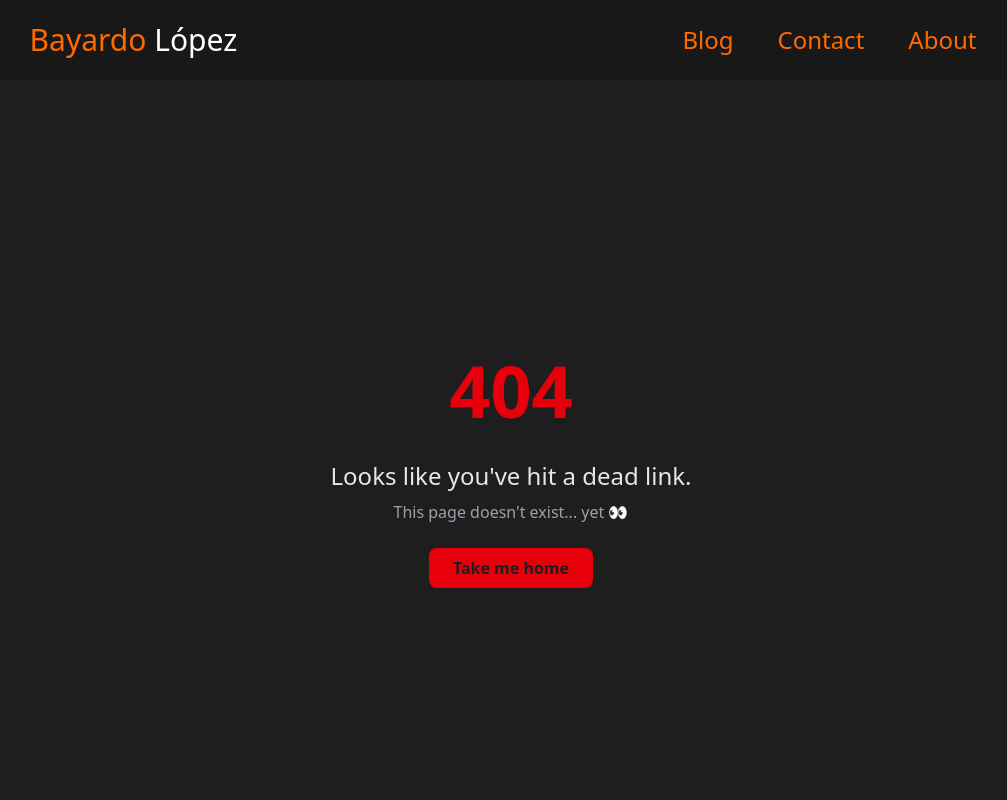
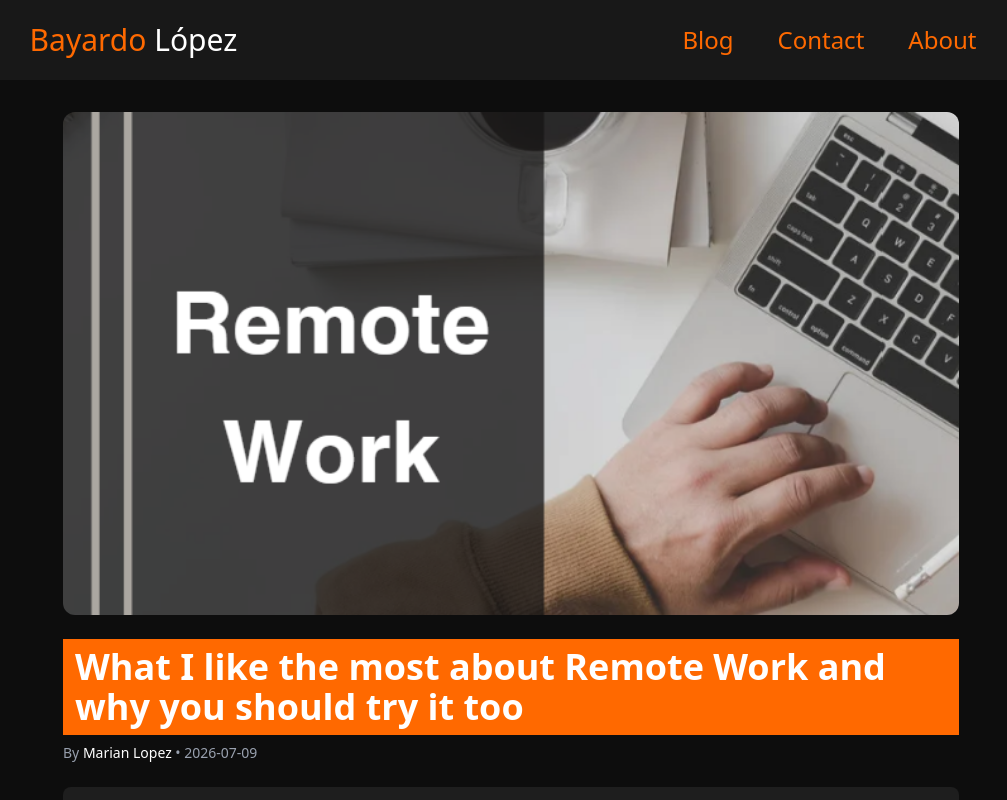
Before and after one commit to MrTato/personal-portfolio-vue, a Vue app: page /blog/what-i-like-the-most-about-remote-work-and-why-you in a window 1280 px wide. Before the commit this address led to /. Shown: the top 800 px of the page, without its empty margins (129-1136 px from the left). Built offline with nearby package versions, Linux system fonts and the light colour scheme.

Commit message:
added remote work blog post

```diff
--- /dev/null
+++ b/src/content/blog/what-i-like-the-most-about-remote-work-and-why-you.md
@@ -0,0 +1,37 @@
+## Why I Love Remote Work (And Why You Might Too)
+
+Remote work has come a long way from being a niche perk to a widely adopted way of life. While the concept of telecommuting dates back to the 1970s, it wasn’t until the global pandemic in 2020 that it truly became mainstream (Nilles, 1994). By then, companies had no choice but to embrace flexibility.
+
+As we adapted, many of us discovered unexpected benefits and for me, remote work quickly became more than just a necessity; it became a lifestyle I genuinely enjoy. With powerful digital tools and changing work cultures, more people are choosing flexibility, and I think you should consider it too.
+
+## Why I Love Remote Work
+
+### 1. More Time for My Mornings
+
+One of the best parts of remote work is the ability to start my day without rushing. No more sitting in traffic or running to catch the bus. Instead, I can go for a walk, get a quick workout in, play with my pets, or do some light cleaning before sitting down to work. I also get to enjoy home-cooked meals, which not only helps me eat healthier but also saves me a lot of money compared to eating out every day.
+
+### 2. Freedom to Work from Anywhere
+
+Remote work gives me the freedom to switch up my environment. Some days, I’ll work from a cozy coffee shop; other days, I’ll set up near the beach and enjoy the view while tackling my to-do list. Having this variety helps keep me inspired and energized. It’s a small luxury that makes a big difference in how I experience my workdays.
+
+### 3. A Workspace That’s Uniquely Mine
+
+I love having control over my workspace. I’ve personalized my home office with things that make me feel motivated and focused: Rubik’s cubes, photos of friends and family, decorative lights, and sticky notes with little affirmations. It’s a space that reflects who I am and helps me feel at home, even while I’m getting work done. And let’s face it, some people will think having puzzles is like playing with a toy at work, but it actually helps me focus.
+
+## Why You Should Try It Too
+
+If you’re craving a more flexible schedule, the ability to work from anywhere, or opportunities to collaborate with companies beyond your geographic area, remote work might be exactly what you need. You’ll save on commuting costs, eat better, and get to design a space that works for you. Remote work isn’t just a trend, it’s a way to take ownership of your time and energy.
+
+Give it a shot. Your ideal workday might be more within reach than you think.
+
+---
+
+## Works Cited
+
+- Alexander, Anne, et al. “American Opportunity Survey: Flexibility Is Here to Stay.” *McKinsey & Company*, 23 June 2022, [https://www.mckinsey.com/featured-insights/mckinsey-explainers/remote-work](https://www.mckinsey.com/featured-insights/mckinsey-explainers/remote-work).
+
+- Nilles, Jack M. *Making Telecommuting Happen: A Guide for Telemanagers and Telecommuters*. Van Nostrand Reinhold, 1994.
+
+- LumApps. “12 Benefits of Working Remotely (for Employers and Employees).” *LumApps*, 4 Apr. 2023, [https://www.lumapps.com/digital-workplace/benefits-of-working-remotely/](https://www.lumapps.com/digital-workplace/benefits-of-working-remotely/).
+
+- Image by Bongkarn Thanyakij from Pexels
--- a/src/data/blogPosts.js
+++ b/src/data/blogPosts.js
@@ -1,6 +1,20 @@
 import labradorContent from '@/content/blog/whats-it-like-living-with-a-labrador.md?raw'
+import remoteWorkContent from '@/content/blog/what-i-like-the-most-about-remote-work-and-why-you.md?raw'
 
 export const blogPosts = [
+  {
+    title: 'What I like the most about Remote Work and why you should try it too',
+    slug: 'what-i-like-the-most-about-remote-work-and-why-you',
+    description:
+      'A personal look at how remote work brings freedom, focus, and flexibility—why it might be the upgrade your workday needs.',
+    author: 'Marian Lopez',
+    updated_at: '2026-07-09',
+    published: true,
+    spotlight: true,
+    preview_image: '/blog/remote-work.png',
+    cover_image: '/blog/remote-work.png',
+    content: remoteWorkContent,
+  },
   {
     title: 'What’s it like Living with a Labrador',
     slug: 'whats-it-like-living-with-a-labrador',
```
Also changed, not shown: public/blog/remote-work.png (added).
